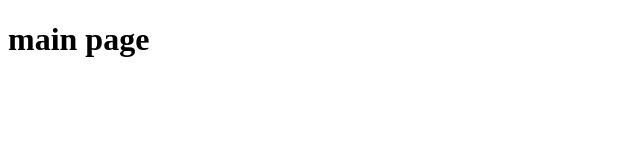
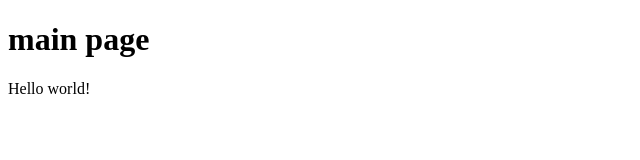
Before and after one commit to jhg-user/youth-career-hub, a website: page index.html in a window 1280 px wide. Shown: the whole page, without its empty margins (0-640 px from the left). Drawn offline with Linux system fonts and the light colour scheme.

```diff
--- a/index.html
+++ b/index.html
@@ -9,5 +9,6 @@
     <body>
         <header class="header"></header>
         <h1>main page</h1>
+        <p>Hello world!</p>
     </body>
 </html>
```
Also changed, not shown: package.json (+6 -1 lines), 1 other file.
